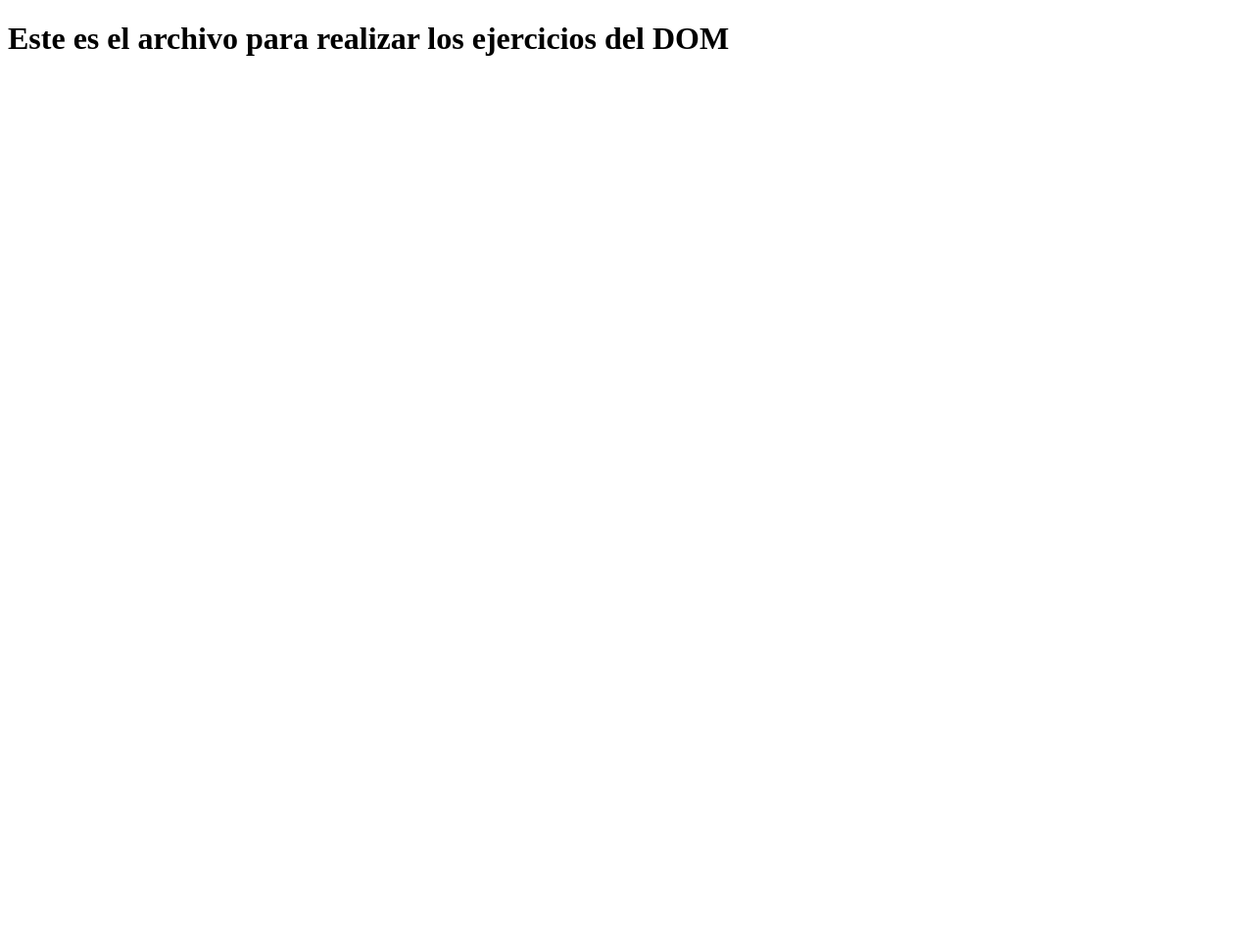
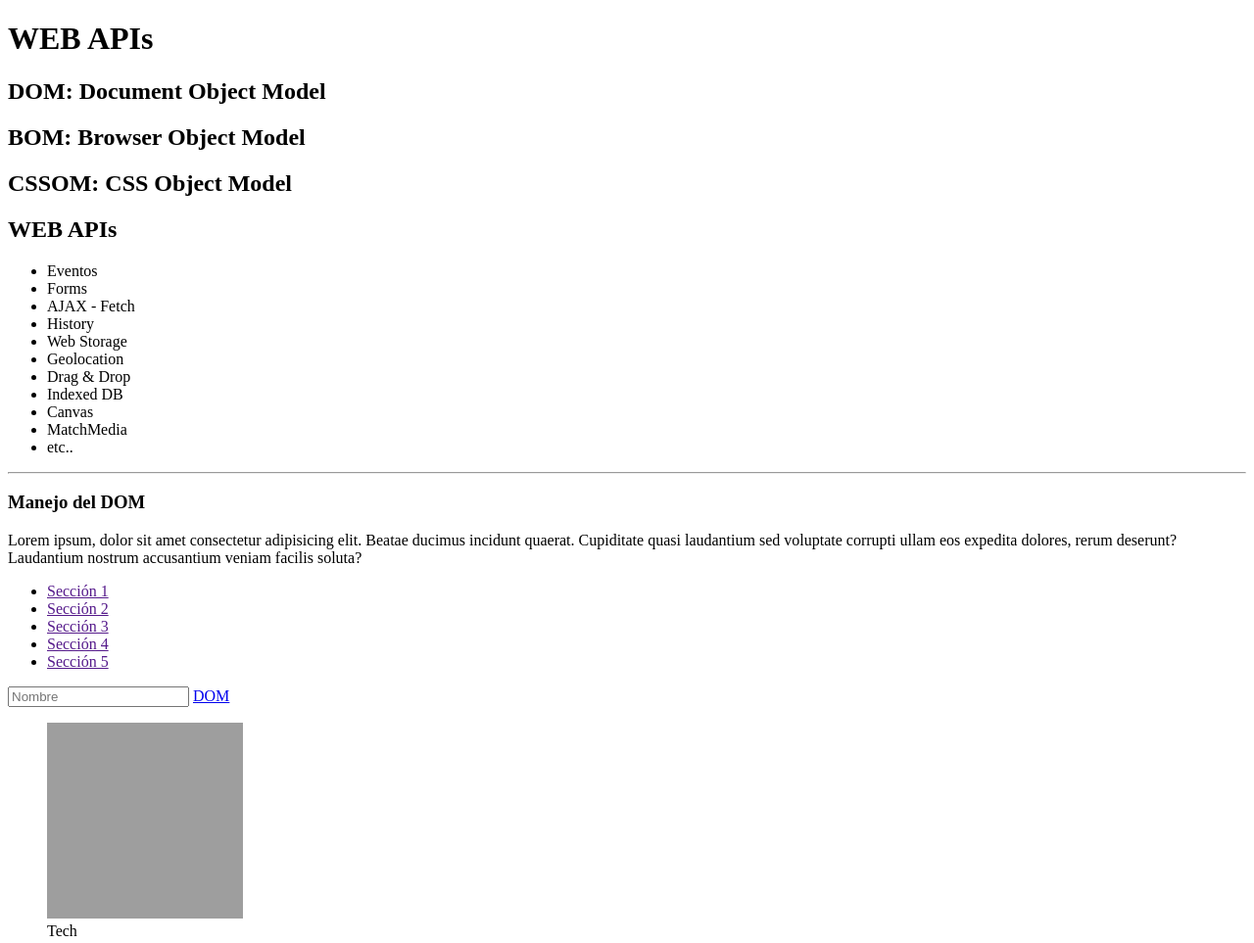
Before and after one commit to johannpereze/DOMEexercises, a plain HTML site: page index.html in a window 1280 px wide. Shown: the top 963 px of the page at 98% size. Before the commit the page ends 800 px from the top, so only its background shows below. Drawn offline with Linux system fonts and the light colour scheme; grey boxes are pictures that could not be loaded.

Commit message:
Termino la clase de Atributos y Data Attributes

```diff
--- a/index.html
+++ b/index.html
@@ -1,13 +1,71 @@
 <!DOCTYPE html>
-<html lang="en">
-<head>
-    <meta charset="UTF-8">
-    <meta http-equiv="X-UA-Compatible" content="IE=edge">
-    <meta name="viewport" content="width=device-width, initial-scale=1.0">
+<html lang="es">
+  <head>
+    <meta charset="UTF-8" />
+    <meta http-equiv="X-UA-Compatible" content="IE=edge" />
+    <meta name="viewport" content="width=device-width, initial-scale=1.0" />
     <title>Manipulación del DOM</title>
-</head>
-<body>
-    <h1>Este es el archivo para realizar los ejercicios del DOM</h1>
+  </head>
+  <body>
+    <h1>WEB APIs</h1>
+    <h2>DOM: Document Object Model</h2>
+    <h2>BOM: Browser Object Model</h2>
+    <h2>CSSOM: CSS Object Model</h2>
+    <h2>WEB APIs</h2>
+    <ul>
+      <li>Eventos</li>
+      <li>Forms</li>
+      <li>AJAX - Fetch</li>
+      <li>History</li>
+      <li>Web Storage</li>
+      <li>Geolocation</li>
+      <li>Drag & Drop</li>
+      <li>Indexed DB</li>
+      <li>Canvas</li>
+      <li>MatchMedia</li>
+      <li>etc..</li>
+    </ul>
+    <hr />
+    <h3>Manejo del DOM</h3>
+    <p class="que-es">
+      Lorem ipsum, dolor sit amet consectetur adipisicing elit. Beatae ducimus
+      incidunt quaerat. Cupiditate quasi laudantium sed voluptate corrupti ullam
+      eos expedita dolores, rerum deserunt? Laudantium nostrum accusantium
+      veniam facilis soluta?
+    </p>
+    <nav id="menu">
+      <ul>
+        <li><a href="">Sección 1</a></li>
+        <li><a href="">Sección 2</a></li>
+        <li><a href="">Sección 3</a></li>
+        <li><a href="">Sección 4</a></li>
+        <li><a href="">Sección 5</a></li>
+      </ul>
+    </nav>
+    <input type="text" name="nombre" id="" placeholder="Nombre" />
+    <a href="dom.html" class="link-dom" data-description="Document Object Model">DOM</a>
+    <section class="cards">
+      <figure class="card">
+        <img src="https://placeimg.com/200/200/tech" alt="Tech" />
+        <figcaption>Tech</figcaption>
+      </figure>
+      <figure class="card">
+        <img src="https://placeimg.com/200/200/animals" alt="Animals" />
+        <figcaption>Animals</figcaption>
+      </figure>
+      <figure class="card">
+        <img src="https://placeimg.com/200/200/people" alt="People" />
+        <figcaption>People</figcaption>
+      </figure>
+      <figure class="card">
+        <img src="https://placeimg.com/200/200/arch" alt="Arch" />
+        <figcaption>Arch</figcaption>
+      </figure>
+      <figure class="card">
+        <img src="https://placeimg.com/200/200/nature" alt="Nature" />
+        <figcaption>Nature</figcaption>
+      </figure>
+    </section>
     <script src="main.js"></script>
-</body>
+  </body>
 </html>
--- a/main.js
+++ b/main.js
@@ -16,5 +16,64 @@ setTimeout(() => {
     console.log(document.getSelection().toString());
 }, 3000); */
 
+/* console.log('************Nodos, Elementos, Selectores**********');
 
-console.log('************Elementos del Documento**********');
+//Nodos (nodeType): Comentarios HTML, Etiquetas, Textos de p, h etc,
+
+//Métodos deprecados NO USAR
+console.log(document.getElementsByTagName('li')); //devuelve un HTMLCollection
+console.log(document.getElementsByClassName('card'));
+console.log(document.getElementsByName('nombre')); //devuelve un NodeList
+//El siguiente SÍ SE USA porque es más rápido
+console.log(document.getElementById('menu')); //devuelve un NodeList
+
+//Metodos Query que son buena práctica.
+console.log(document.querySelector('#menu'));// para un id usar #. para usar una clase usar .
+console.log(document.querySelector('a')); //Trae el primer a
+console.log(document.querySelectorAll('a')); //Trae todos los a
+document.querySelectorAll('a').forEach((value)=> console.log(value))
+console.log(document.querySelectorAll('.card'));
+console.log(document.querySelectorAll('.card')[2]); //Le podemos pedir uno en específico segun index
+
+console.log(document.querySelectorAll('li')); //trae todos los li
+console.log(document.querySelectorAll('#menu li')); //trae solo los li hijhos del elemento con id menu
+ */
+console.log("************Atributos y Data Attributes**********");
+
+console.log(document.documentElement.lang); //es
+console.log(document.documentElement.getAttribute("lang")); //es. parece que no hace diferencia pero sí es mejor usar getattribute por el siguiente ejemplo
+console.log(document.querySelector(".link-dom").href); //http://127.0.0.1:5500/dom.html
+console.log(document.querySelector(".link-dom").getAttribute("href")); //dom.html
+
+//Modificar valores de los atributos:
+
+document.documentElement.lang = "en";
+console.log(document.documentElement.lang); //en
+
+document.documentElement.setAttribute("lang", "fr");
+console.log(document.documentElement.lang); //fr
+
+//Podemos empezar a guardar en variables los documentos del DOM
+
+const $linkDOM = document.querySelector(".link-dom");
+
+//Ahora modifiquemos atributos usando la variable del elemento del dom
+
+$linkDOM.setAttribute("target", "_blank");
+$linkDOM.setAttribute("href", "https://aprendejavascript.org");
+$linkDOM.setAttribute("rel", "noopener");
+
+//Ahora validemos si un atributo existe
+
+console.log($linkDOM.hasAttribute('rel')); //true
+console.log($linkDOM.hasAttribute('style')); //false
+
+//Ahora removamos atributos
+
+$linkDOM.removeAttribute("rel");
+console.log($linkDOM.hasAttribute('rel')); //false
+
+//data-attributes
+
+console.log($linkDOM.getAttribute('data-description')); //Document Object Model
+console.log($linkDOM.dataset); //DOMStringMap {description: "Document Object Model"}
```
